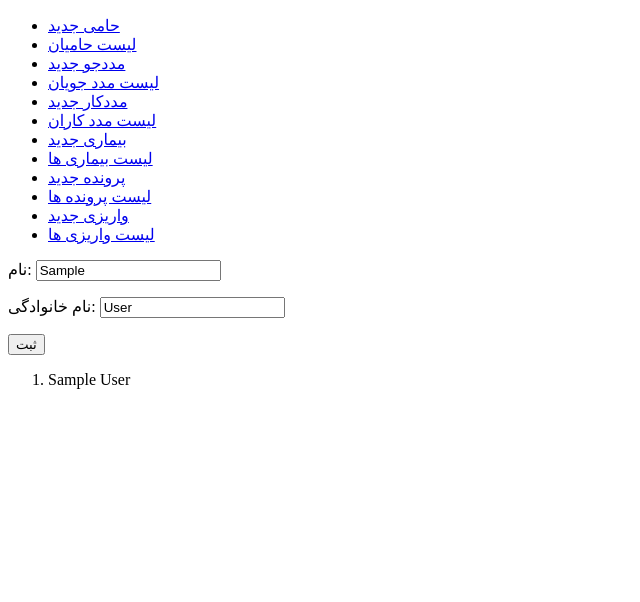
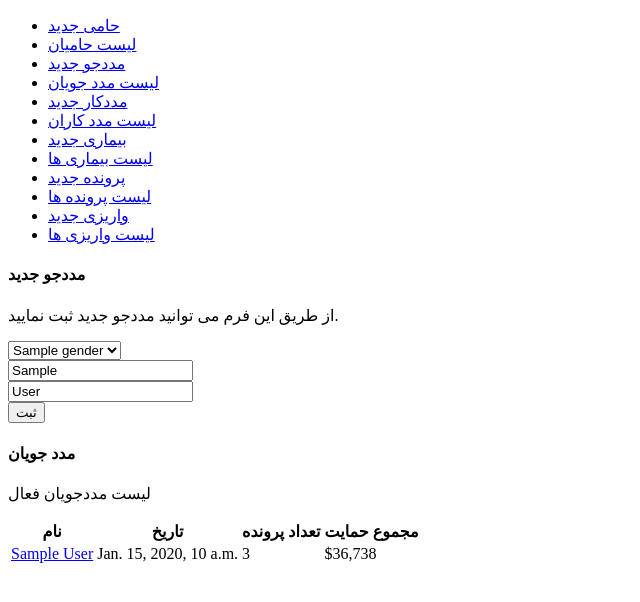
Before and after one commit to b-liva/nk, a Django app: page /recipient/recipient/1/edit in a window 1280 px wide. Shown: the top 602 px of the page, without its empty margins (0-640 px from the left). Run offline with Django 3.2, Linux system fonts and the light colour scheme; tables that the repository leaves empty hold one stand-in row (values such as "Sample post").

Commit message:
implementing form and crud for recipient

```diff
--- a/recipient/forms.py
+++ b/recipient/forms.py
@@ -6,9 +6,26 @@
 
     class Meta:
         model = Recipient
-        fields = ('first_name', 'last_name')
+        fields = ('gender', 'first_name', 'last_name')
 
         labels = {
+            'gender': (''),
             'first_name': ('نام'),
             'last_name': ('نام خانوادگی'),
         }
+
+        widgets = {
+            'gender': forms.Select(attrs={
+                'class': 'form-control',
+
+            }),
+            'first_name': forms.TextInput(attrs={
+                'class': 'form-control',
+                'placeholder': 'نام',
+
+            }),
+            'last_name': forms.TextInput(attrs={
+                'class': 'form-control',
+                'placeholder': 'نام خانودادگی',
+            }),
+        }
--- a/recipient/templates/recipient/recipient/edit_or_create.html
+++ b/recipient/templates/recipient/recipient/edit_or_create.html
@@ -1,15 +1,39 @@
 {% extends 'core/page_elements/base.html' %}
 {% block content %}
-<form method="POST">
-    {% csrf_token %}
-    {{ form.as_p }}
-    <button type="submit">ثبت</button>
-</form>
-<div>
-    <ol>
-        {% for rec in recipients %}
-            <li>{{ rec.first_name }} {{ rec.last_name }}</li>
-        {% endfor %}
-    </ol>
-</div>
+    <div class="col-md-12">
+        <div class="card">
+            <div class="card-header card-header-primary">
+                <h4 class="card-title">مددجو جدید</h4>
+                <p class="card-category">از طریق این فرم می توانید مددجو جدید ثبت نمایید.</p>
+            </div>
+            <div class="card-body">
+                <form method="POST">
+                    {% csrf_token %}
+                    <div class="row">
+                        <div class="col-md-2">
+                            {{ form.gender }}
+                        </div>
+                        <div class="col-md-4">
+                            <div class="form-group">
+                                {#                                <label class="bmd-label-floating">نام</label>#}
+                                {{ form.first_name }}
+                            </div>
+                        </div>
+                        <div class="col-md-4">
+                            <div class="form-group">
+                                {#                                <label class="bmd-label-floating">Username</label>#}
+                                {{ form.last_name }}
+                            </div>
+                        </div>
+                    </div>
+
+                    <button type="submit" class="btn btn-primary pull-right">ثبت</button>
+                    <div class="clearfix"></div>
+                </form>
+            </div>
+        </div>
+    </div>
+    <div class="row">
+    {% include 'recipient/recipient/table.html' with recipients=recipients %}
+    </div>
 {% endblock %}
--- /dev/null
+++ b/recipient/templates/recipient/recipient/table.html
@@ -0,0 +1,47 @@
+<div class="col-md-12">
+    <div class="card">
+            <div class="card-header card-header-primary">
+                <h4 class="card-title ">مدد جویان</h4>
+                <p class="card-category"> لیست مددجویان فعال</p>
+            </div>
+            <div class="card-body">
+                <div class="table-responsive">
+                    <table class="table">
+                        <thead class=" text-primary">
+                        <th>
+                            نام
+                        </th>
+                        <th>
+                            تاریخ
+                        </th>
+                        <th>
+                            تعداد پرونده
+                        </th>
+                        <th>
+                            مجموع حمایت
+                        </th>
+                        </thead>
+                        <tbody>
+                        {% for rec in recipients %}
+                            <tr>
+                                <td>
+                                    <a href="{% url 'recipient:details' recipient_pk=rec.pk %}">
+                                        {{ rec.first_name }}  {{ rec.last_name }}</a>
+                                </td>
+                                <td>
+                                    {{ rec.created }}
+                                </td>
+                                <td>
+                                    3
+                                </td>
+                                <td class="text-primary">
+                                    $36,738
+                                </td>
+                            </tr>
+                        {% endfor %}
+                        </tbody>
+                    </table>
+                </div>
+            </div>
+        </div>
+</div>
```
Also changed, not shown: recipient/templates/recipient/recipient/index.html (+1 -9 lines).
